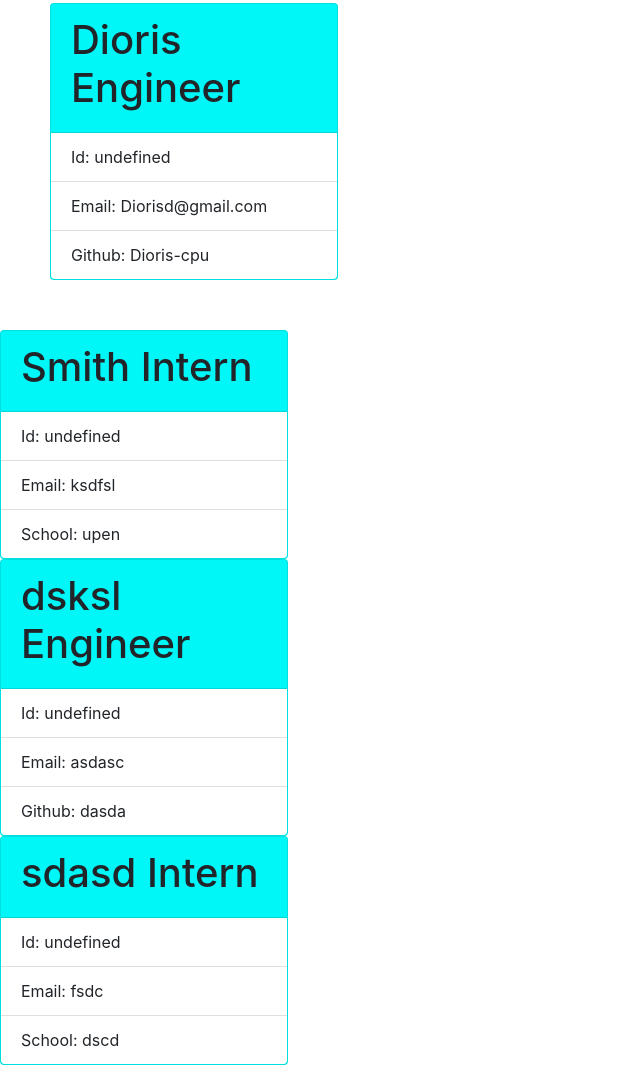
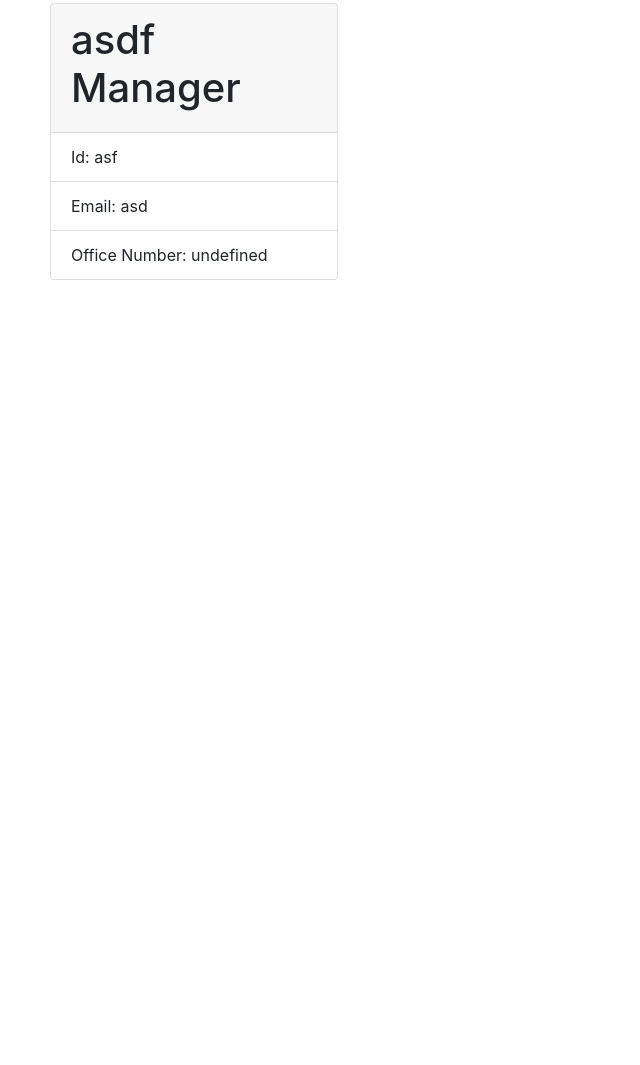
Before and after one commit to Dioris-cpu/teamRosterGenerator, a website: page teamRoster/roster.html in a window 1280 px wide. Shown: the part 155-1220 px from the top of the page, without its empty margins (0-640 px from the left). After the commit the page ends 800 px from the top, so only its background shows below. Drawn offline with nearby package versions, Linux system fonts and the light colour scheme; files that its build step writes are made by us from their sources.

Commit message:
almost there

```diff
--- a/teamRoster/roster.html
+++ b/teamRoster/roster.html
@@ -22,7 +22,7 @@
       display: flex;
       padding: 50px;
     }
-    .card {
+    .card:not(:last-child) {
       background-color: aqua;
       margin-right: 20px;
     }
@@ -31,46 +31,13 @@
       <div class="team-roster-container">
       <div class="card" style="width: 18rem;">
         <div class="card-header">
-          <h1>Dioris
-          Engineer</h1>
+          <h1>asdf
+          Manager</h1>
         </div>
         <ul class="list-group list-group-flush">
-          <li class="list-group-item">Id: undefined</li>
-          <li class="list-group-item">Email: Diorisd@gmail.com</li>
-          <li class="list-group-item">Github: Dioris-cpu</li>
-        </ul>
-      </div>
-</div><div class="card" style="width: 18rem;">
-        <div class="card-header">
-          <h1>Smith
-          Intern</h1>
-        </div>
-        <ul class="list-group list-group-flush">
-          <li class="list-group-item">Id: undefined</li>
-          <li class="list-group-item">Email: ksdfsl</li>
-          <li class="list-group-item">School: upen</li>
-        </ul>
-      </div>
-</div><div class="card" style="width: 18rem;">
-        <div class="card-header">
-          <h1>dsksl
-          Engineer</h1>
-        </div>
-        <ul class="list-group list-group-flush">
-          <li class="list-group-item">Id: undefined</li>
-          <li class="list-group-item">Email: asdasc</li>
-          <li class="list-group-item">Github: dasda</li>
-        </ul>
-      </div>
-</div><div class="card" style="width: 18rem;">
-        <div class="card-header">
-          <h1>sdasd
-          Intern</h1>
-        </div>
-        <ul class="list-group list-group-flush">
-          <li class="list-group-item">Id: undefined</li>
-          <li class="list-group-item">Email: fsdc</li>
-          <li class="list-group-item">School: dscd</li>
+          <li class="list-group-item">Id: asf</li>
+          <li class="list-group-item">Email: asd</li>
+          <li class="list-group-item">Office Number: undefined</li>
         </ul>
       </div>
 </div>
```
Also changed, not shown: Main.js (+7 -3 lines).
